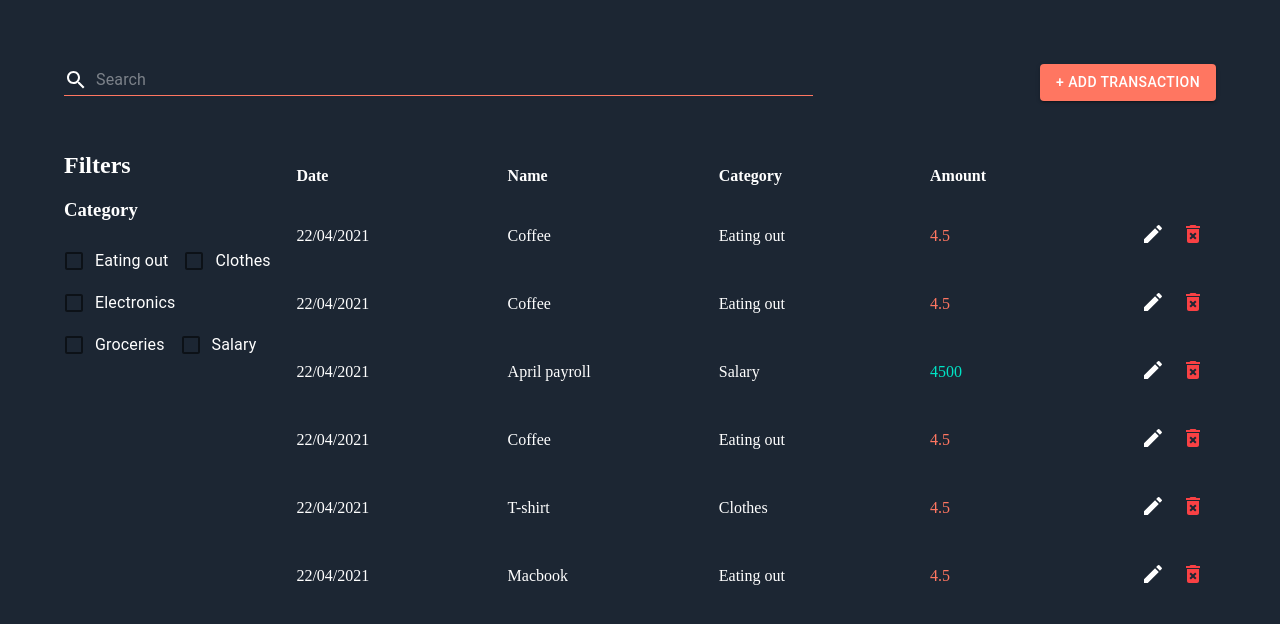
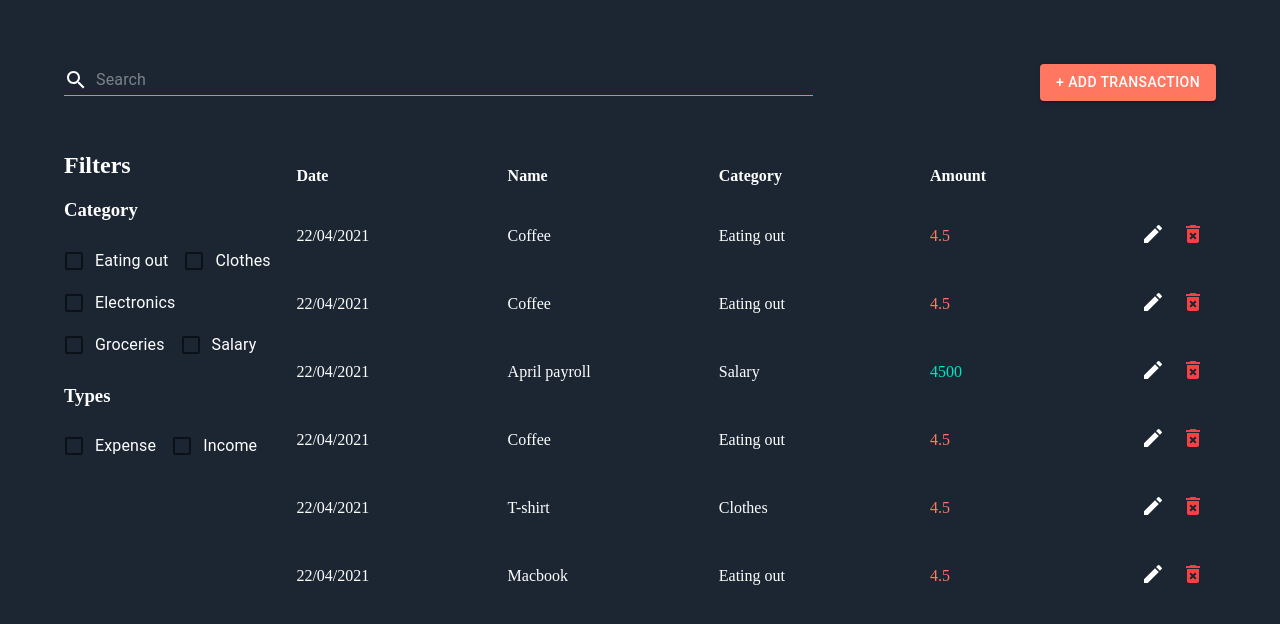
Before and after one commit to letiescanciano/trackex-app-mitxpro-03, a React (Create React App) app: page / in a window 1280 px wide. Shown: the top 624 px of the page. Built offline with nearby package versions, Linux system fonts and the light colour scheme.

Commit message:
W23 - Types + Categories Filters

```diff
--- /dev/null
+++ b/src/components/Filters/index.jsx
@@ -0,0 +1,98 @@
+import React, { useState, useContext, useEffect } from "react";
+import styled from "styled-components";
+
+import FormControlLabel from "@material-ui/core/FormControlLabel";
+import Checkbox from "@material-ui/core/Checkbox";
+
+import { TrackexContext } from "../../contexts/trackexContext";
+
+const FiltersContainer = styled.div`
+  width: 20%;
+`;
+
+const Filters = ({ filterByCategory, filterByType }) => {
+  const { categories, types } = useContext(TrackexContext);
+
+  const [categoriesFilter, setCategoriesFilter] = useState(
+    Object.keys(categories).reduce((acc, category) => {
+      acc[category] = { label: categories[category], checked: false };
+      return acc;
+    }, {})
+  );
+  // {
+  //   eating_out: { label: 'label1', checked: true},
+  //   clothes: { label: 'label1', checked: false},
+  // }
+
+  const [typesFilter, setTypesFilter] = useState(
+    Object.keys(types).reduce((acc, type) => {
+      acc[type] = { label: types[type], checked: false };
+      return acc;
+    }, {})
+  );
+
+  // {
+  //   income: { label: 'Income', checked: false},
+  //   expense: { label: 'Expense', checked: false},
+  // }
+
+  useEffect(() => {
+    // console.log("useEffect filterByCategory");
+    filterByCategory(categoriesFilter);
+  }, [categoriesFilter]);
+
+  useEffect(() => {
+    filterByType(typesFilter);
+  }, [typesFilter]);
+  return (
+    <FiltersContainer>
+      <h2>Filters</h2>
+      <h3>Category</h3>
+      {categoriesFilter &&
+        Object.keys(categoriesFilter).map((category) => {
+          return (
+            <FormControlLabel
+              control={
+                <Checkbox checked={categoriesFilter[category].checked} />
+              }
+              name={category}
+              label={categoriesFilter[category].label}
+              onChange={(e) => {
+                const newCategoriesState = {
+                  ...categoriesFilter,
+                  [category]: {
+                    label: categoriesFilter[category].label,
+                    checked: e.target.checked,
+                  },
+                };
+                // console.log(newCategoriesState);
+                setCategoriesFilter(newCategoriesState);
+              }}
+            />
+          );
+        })}
+      <h3>Types</h3>
+      {typesFilter &&
+        Object.keys(typesFilter).map((type) => {
+          return (
+            <FormControlLabel
+              name={type}
+              label={typesFilter[type].label}
+              control={<Checkbox checked={typesFilter[type].checked} />}
+              onChange={(e) => {
+                setTypesFilter({
+                  ...typesFilter,
+                  [type]: {
+                    ...typesFilter[type],
+                    checked: e.target.checked,
+                  },
+                });
+              }}
+            />
+          );
+        })}
+    </FiltersContainer>
+  );
+};
+
+export { Filters };
--- a/src/components/TransactionList/index.jsx
+++ b/src/components/TransactionList/index.jsx
@@ -14,10 +14,9 @@ import Input from "@material-ui/core/Input";
 import InputAdornment from "@material-ui/core/InputAdornment";
 import SearchIcon from "@material-ui/icons/Search";
 import FormControl from "@material-ui/core/FormControl";
-import FormControlLabel from "@material-ui/core/FormControlLabel";
-import Checkbox from "@material-ui/core/Checkbox";
 
 import TransactionDrawer from "../Drawer";
+import { Filters } from "../Filters";
 import { TrackexContext } from "../../contexts/trackexContext";
 
 import data from "./data";
@@ -26,10 +25,6 @@ const Table = styled.table`
   width: 80%;
   padding: 16px 0;
   text-align: left;
-`;
-
-const FiltersContainer = styled.div`
-  width: 20%;
 `;
 
 const Main = styled.div`
@@ -84,17 +79,6 @@ const TransactionList = () => {
 
   const { categories } = useContext(TrackexContext);
 
-  const [categoriesFilter, setCategoriesFilter] = useState(
-    Object.keys(categories).reduce((acc, category) => {
-      acc[category] = { label: categories[category], checked: false };
-      return acc;
-    }, {})
-  );
-
-  // {
-  //   eating_out: { label: 'label1', checked: true},
-  //   clothes: { label: 'label1', checked: false},
-  // }
   const addTransaction = (transaction) => {
     //add new transaction to state
     console.log("addTransaction values", transaction);
@@ -164,6 +148,39 @@ const TransactionList = () => {
     setFilteredTransactions(_filteredTransactions);
   };
 
+  const filterByCategory = (categoriesFilter) => {
+    console.log("filterByCategory");
+    const checked = Object.keys(categoriesFilter).filter(
+      (category) => categoriesFilter[category].checked
+    );
+
+    // if no checkbox selected --> transactions = original array
+    if (checked.length === 0) {
+      setFilteredTransactions(transactions);
+    } else {
+      // if some checkbox is selected --> filterTransactions
+      const _filteredTransactions = transactions.filter((transaction) => {
+        return categoriesFilter[transaction.category].checked;
+      });
+      setFilteredTransactions(_filteredTransactions);
+    }
+  };
+
+  const filterByType = (typesFilter) => {
+    const checked = Object.keys(typesFilter).filter(
+      (type) => typesFilter[type].checked
+    );
+
+    if (checked.length === 0) {
+      setFilteredTransactions(transactions);
+    } else {
+      const _filteredTransactions = transactions.filter((transaction) => {
+        return typesFilter[transaction.type].checked;
+      });
+      setFilteredTransactions(_filteredTransactions);
+    }
+  };
+
   useEffect(() => {
     setFilteredTransactions(transactions);
   }, [transactions]);
@@ -201,33 +218,10 @@ const TransactionList = () => {
         </Button>
       </ActionsWrapper>
       <Main>
-        <FiltersContainer>
-          <h2>Filters</h2>
-          <h3>Category</h3>
-          {categoriesFilter &&
-            Object.keys(categoriesFilter).map((category) => {
-              return (
-                <FormControlLabel
-                  control={
-                    <Checkbox checked={categoriesFilter[category].checked} />
-                  }
-                  name={category}
-                  label={categoriesFilter[category].label}
-                  onChange={(e) => {
-                    const newCategoriesState = {
-                      ...categoriesFilter,
-                      [category]: {
-                        label: categoriesFilter[category].label,
-                        checked: e.target.checked,
-                      },
-                    };
-                    console.log(newCategoriesState);
-                    setCategoriesFilter(newCategoriesState);
-                  }}
-                />
-              );
-            })}
-        </FiltersContainer>
+        <Filters
+          filterByCategory={filterByCategory}
+          filterByType={filterByType}
+        />
         <Table>
           <thead>
             <tr>
```
